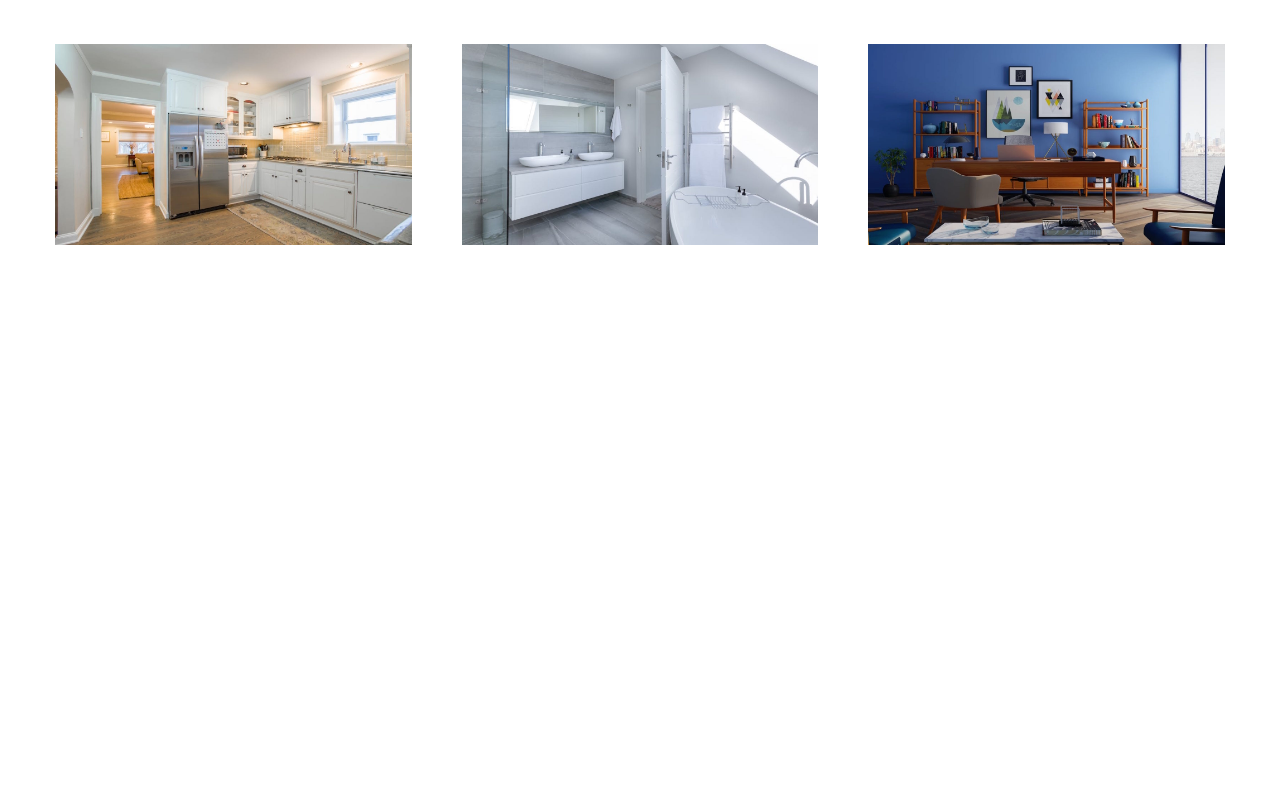
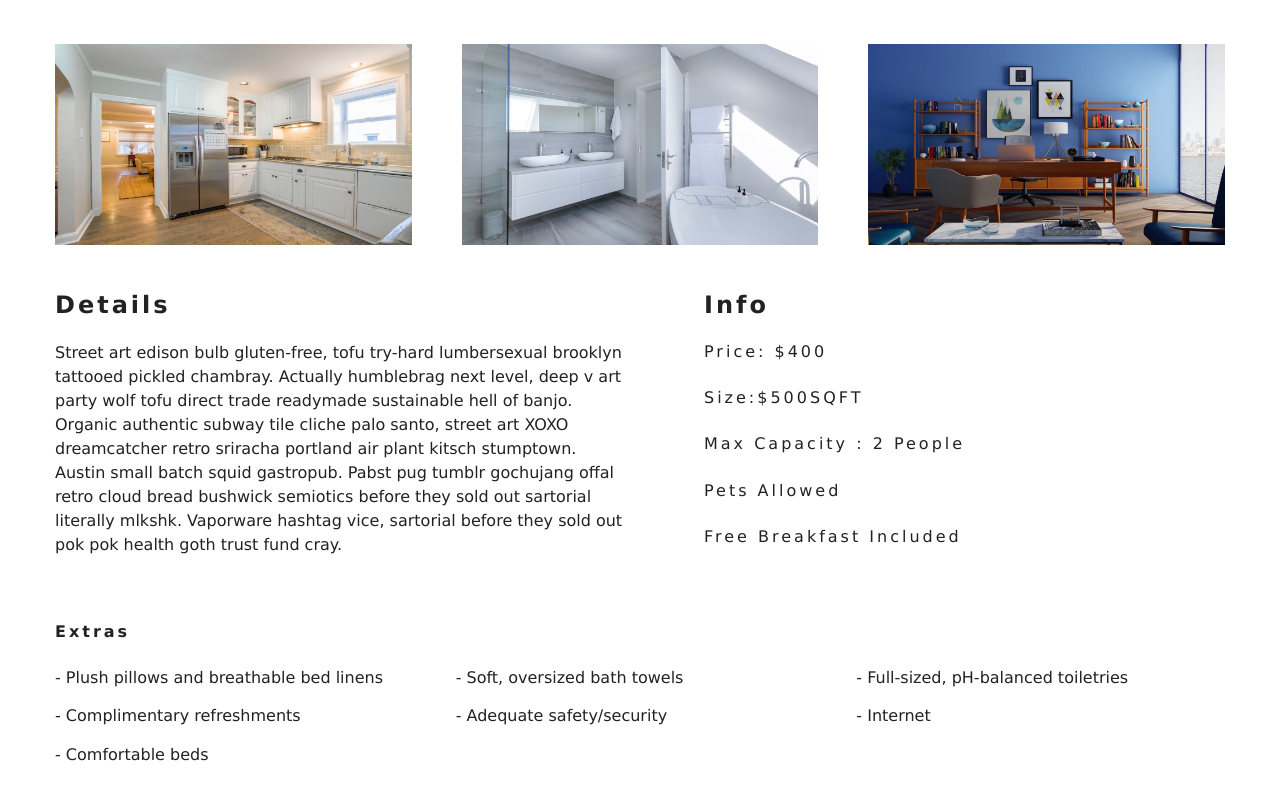
Before and after one commit to Atwinenickson/resort, a React (Create React App) app: page /rooms/double-deluxe in a window 1280 px wide. Shown: the part 582-1382 px from the top of the page. Before the commit the page ends 827 px from the top, so only its background shows below. Built offline with nearby package versions, Linux system fonts and the light colour scheme.

Commit message:
add more sections and extras to the single room compomnent

```diff
--- a/src/pages/SingleRoom.js
+++ b/src/pages/SingleRoom.js
@@ -1,17 +1,17 @@
-import React, { Component } from 'react'
-import defaultBcg from '../images/room-1.jpeg'
-import Hero from '../components/Hero'
-import Banner from '../components/Banner'
-import {Link} from 'react-router-dom'
-import { RoomContext } from '../context'
-import StyledHero from '../components/StyledHero'
+import React, { Component } from "react";
+import defaultBcg from "../images/room-1.jpeg";
+import Hero from "../components/Hero";
+import Banner from "../components/Banner";
+import { Link } from "react-router-dom";
+import { RoomContext } from "../context";
+import StyledHero from "../components/StyledHero";
 
 export default class SingleRoom extends Component {
-    constructor(props){
-        super(props)
+  constructor(props) {
+    super(props);
     this.state = {
-            slug:this.props.match.params.slug,
-            defaultBcg
+      slug: this.props.match.params.slug,
+      defaultBcg,
     };
   }
   static contextType = RoomContext;
@@ -19,34 +19,70 @@
 
   // }
   render() {
-        const {getRoom} = this.context;
+    const { getRoom } = this.context;
     const room = getRoom(this.state.slug);
     if (!room) {
-            return (<div className='error'>
+      return (
+        <div className="error">
           <h3>no such room could not be found...</h3>
-                <Link to='/rooms' className="btn-primary">
+          <Link to="/rooms" className="btn-primary">
             back to rooms
           </Link>
         </div>
       );
     }
-        const { name, description, capacity, price, extras, breakfast, pets, images } = room;
+    const {
+      name,
+      description,
+      capacity,
+      price,
+      extras,
+      breakfast,
+        pets,
+      size,
+      images,
+    } = room;
     const [mainImg, ...defaultImg] = images;
     return (
       <>
         <StyledHero img={mainImg || this.state.defaultBcg}>
           <Banner title={`${name} room`}>
-                    <Link to='/rooms' className='btn-primary'>
+            <Link to="/rooms" className="btn-primary">
               back to rooms
             </Link>
           </Banner>
         </StyledHero>
         <section className="single-room">
           <div className="single-room-images">
-                        {defaultImg.map((item,index) => {
-                         return   <img key={index} src={item} alt={name}/>
+            {defaultImg.map((item, index) => {
+              return <img key={index} src={item} alt={name} />;
             })}
           </div>
+          <div className="single-room-info">
+            <article className="desc">
+              <h3>Details</h3>
+              <p>{description}</p>
+                    </article>
+                    <article className="info">
+                        <h3>Info</h3>
+                        <h6>Price: ${price}</h6>
+                        <h6>size:${size}SQFT</h6>
+                        <h6>
+                            max capacity : {" "} {
+                                capacity > 1 ? `${capacity} people` : `${capacity} person`}
+                        </h6>
+                        <h6>{pets ? "pets allowed" : "no pets allowed"}</h6>
+                        <h6>{breakfast && "free breakfast included"}</h6>
+                    </article>
+          </div>
+            </section>
+            <section className="room-extras">
+                <h6>extras</h6>
+                <ul className="extras">
+                    {extras.map((item, index) => {
+                        return <li key={index}>- {item}</li>
+                    })}
+                </ul>
             </section>
       </>
     );
```
Lines whose indentation alone changed are shown as unchanged.
